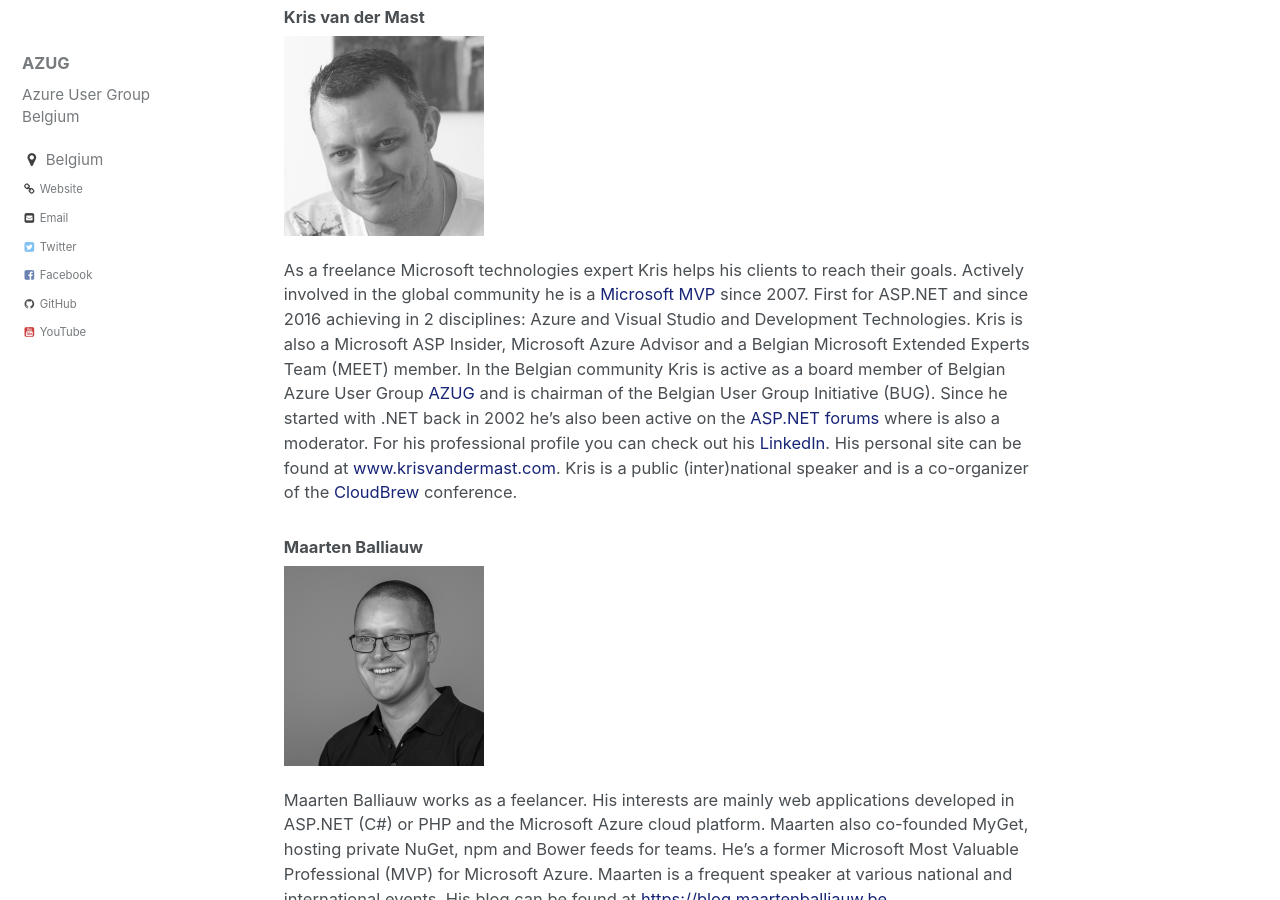
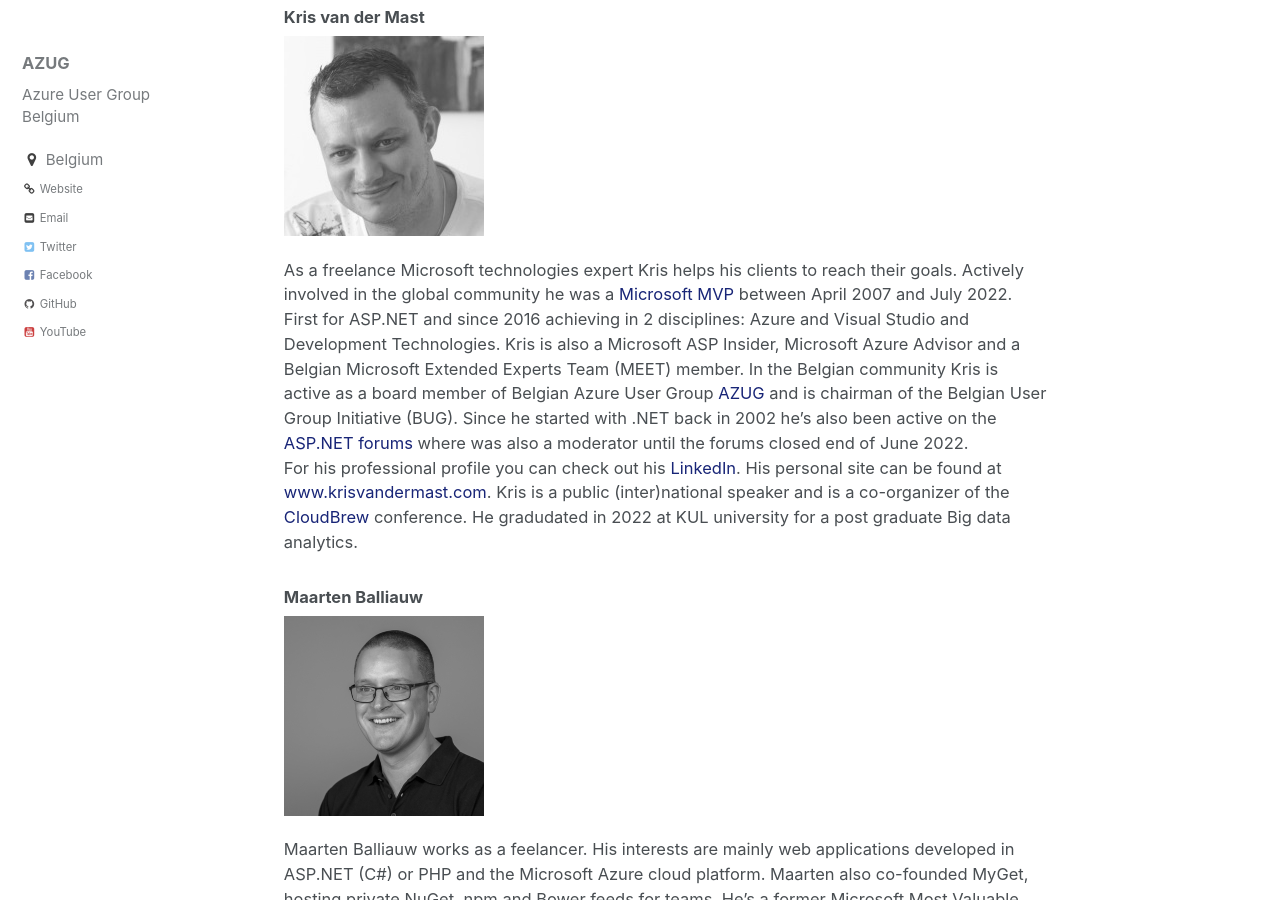
Before and after one commit to AzugBe/azugbe.github.io, a Jekyll site: the page built from _pages/about.md, in a window 1280 px wide and 900 px high, scrolled down 1953 px. Built offline with Jekyll 4.4.1, drawn with Linux system fonts in a browser that asks for light colours; comment, search, counter and statistics services are not loaded; some of the changed text lies outside the part shown.

Commit message:
updated about page

```diff
--- a/_pages/about.md
+++ b/_pages/about.md
@@ -51,7 +51,8 @@ Yves has been shipping enterprise and cloud software since 2001. He is specializ
 
 ![](/assets/media/crew/kris-vandermast.jpg)
 
-As a freelance Microsoft technologies expert Kris helps his clients to reach their goals. Actively involved in the global community he is a [Microsoft MVP](https://mvp.microsoft.com/en-us/PublicProfile/38656?fullName=Kris%20%20van%20der%20Mast) since 2007. First for ASP.NET and since 2016 achieving in 2 disciplines: Azure and Visual Studio and Development Technologies. Kris is also a Microsoft ASP Insider, Microsoft Azure Advisor and a Belgian Microsoft Extended Experts Team (MEET) member. In the Belgian community Kris is active as a board member of Belgian Azure User Group [AZUG](https://www.azug.be) and is chairman of the Belgian User Group Initiative (BUG). Since he started with .NET back in 2002 he's also been active on the [ASP.NET forums](https://forums.asp.net/members/XIII.aspx) where is also a moderator. For his professional profile you can check out his [LinkedIn](https://www.linkedin.com/in/krisvandermast). His personal site can be found at [www.krisvandermast.com](https://www.krisvandermast.com). Kris is a public (inter)national speaker and is a co-organizer of the [CloudBrew](https://www.cloudbrew.be) conference.
+As a freelance Microsoft technologies expert Kris helps his clients to reach their goals. Actively involved in the global community he was a [Microsoft MVP](https://mvp.microsoft.com/en-us/PublicProfile/38656?fullName=Kris%20%20van%20der%20Mast) between April 2007 and July 2022. First for ASP.NET and since 2016 achieving in 2 disciplines: Azure and Visual Studio and Development Technologies. Kris is also a Microsoft ASP Insider, Microsoft Azure Advisor and a Belgian Microsoft Extended Experts Team (MEET) member. In the Belgian community Kris is active as a board member of Belgian Azure User Group [AZUG](https://www.azug.be) and is chairman of the Belgian User Group Initiative (BUG). Since he started with .NET back in 2002 he's also been active on the [ASP.NET forums](https://forums.asp.net/members/XIII.aspx) where was also a moderator until the forums closed end of June 2022.
+For his professional profile you can check out his [LinkedIn](https://www.linkedin.com/in/krisvandermast). His personal site can be found at [www.krisvandermast.com](https://www.krisvandermast.com). Kris is a public (inter)national speaker and is a co-organizer of the [CloudBrew](https://www.cloudbrew.be) conference. He gradudated in 2022 at KUL university for a post graduate Big data analytics.
 
 ### Maarten Balliauw
 
@@ -80,7 +81,9 @@ His main interest goes to highly scalable and available, multi tenant and multi
 
 ![](/assets/media/crew/salma-haidar.jpg)
 
-Salma Haidar joined the azug crew in 2017. Dedicated to banking & finance, her domain & enthusiasm. Social, friendly, active and competitive. Her blog is currently under construction at [salmahaidar.com](https://www.salmahaidar.com). In the meantime one can check out her [professional background](https://www.linkedin.com/in/salmahaidar).
+[Salma Haidar, CFA](https://www.linkedin.com/in/salmahaidar) is a data analyst with a wealth of experience in the financial industry, having held key roles at internationally renowned banks, and achieved the highly coveted Chartered Financial Analyst (CFA) designation.  She is currently pursuing a PhD in computer vision, specializing in developing learning representations from hyperspectral data.
+In addition to her academic pursuits, Salma is a crew member of the Belgian Azure User Group, actively volunteering to the
+organization of the data sciences track at the [CloudBrew conference](https://www.cloudbrew.be/).
 
 ### Glenn Colpaert
 
```
